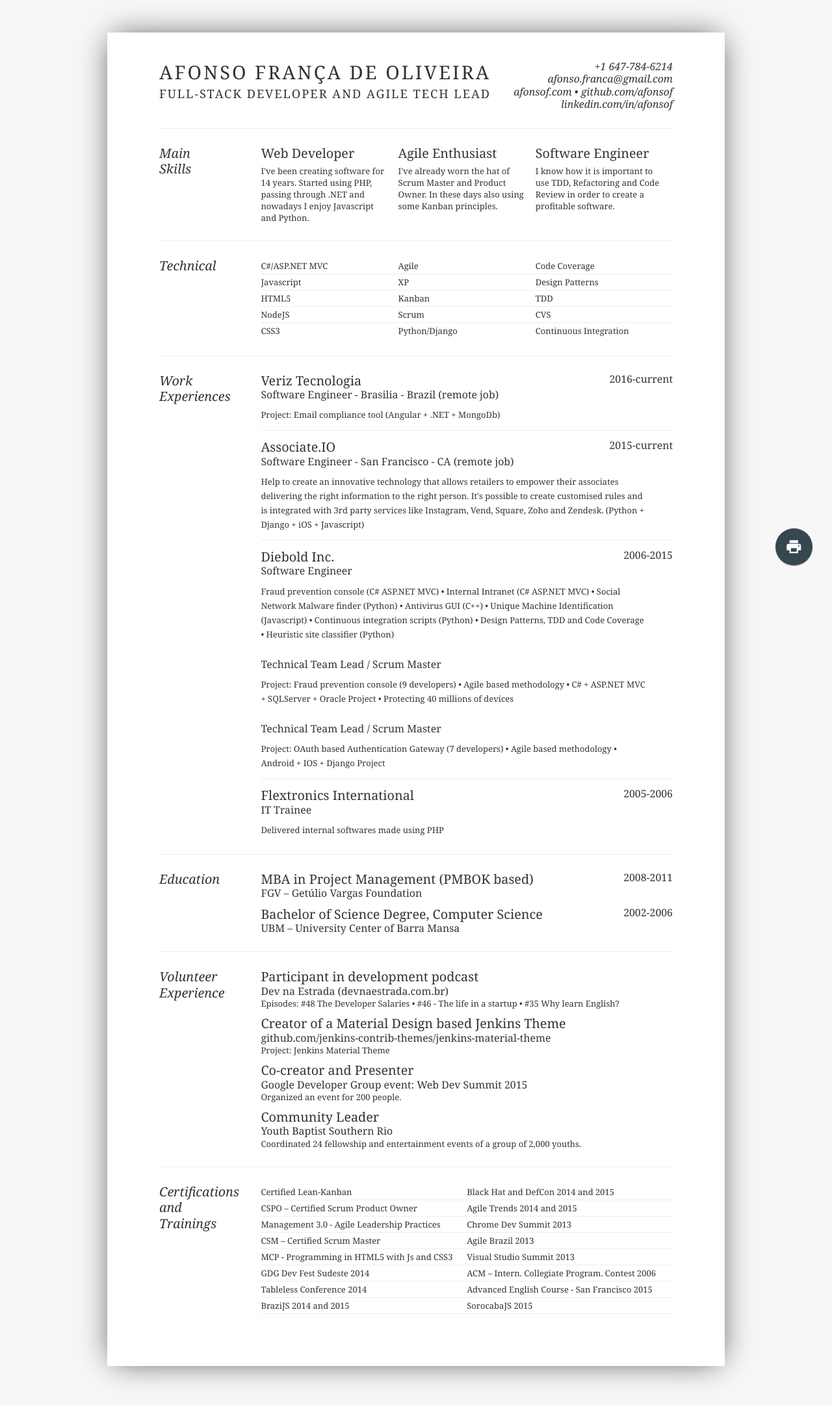
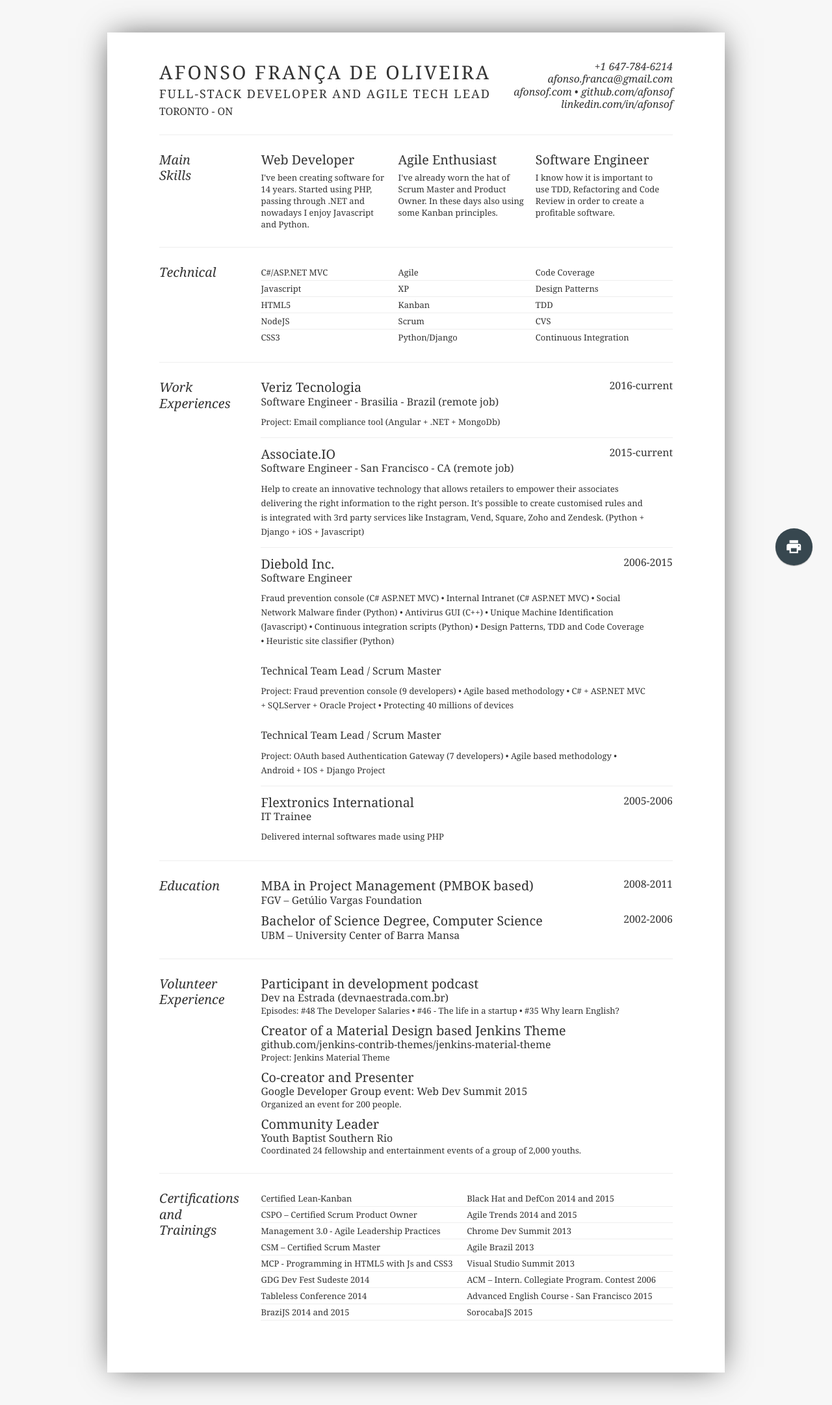
Before and after one commit to afonsof/afonsof.github.io, a Jekyll site: the page built from resume.html, in a window 1280 px wide. Shown: the whole page at 65% size. Built offline with Jekyll 4.4.1, drawn with Linux system fonts in a browser that asks for light colours.

Commit message:
Add location

```diff
--- a/_data/resume.yml
+++ b/_data/resume.yml
@@ -1,11 +1,12 @@
   bornDate: "1984-05-08 00:00:00 -0300"
+  location: "Toronto - ON"
 
   contactInfo:  "+1 647-784-6214<br>
   afonso.franca@gmail.com<br>
   afonsof.com • github.com/afonsof<br>
   linkedin.com/in/afonsof"
 
-  tagline: "Hi, I'm Afonso, a curious 32-year-old man who
+  tagline: "Hi, I'm Afonso, a curious 32-year-old man who lives in Toronto and
             works as Full-Stack developer at the great startup associate.io!"
 
   intro: "I love coding and I've been doing this since I was a teenager. The first time I created a program,
--- a/_includes/head.html
+++ b/_includes/head.html
@@ -3,7 +3,7 @@
 <head>
     <title>
         {% if page.title %}{{ page.title }} &mdash; {{ site.title }}
-        {% else %} {{ site.title }} &mdash; {{site.description }}
+        {% else %} {{ site.title }} &mdash; {{site.description }} &mdash; {{resume.location }}
         {% endif %}
     </title>
 
--- a/resume.html
+++ b/resume.html
@@ -6,7 +6,7 @@ permalink: /resume/
 
 <html>
 <head>
-    <title>{{ site.author }}'s resume &mdash; {{ site.description }}</title>
+    <title>{{ site.author }}'s resume &mdash; {{ site.description }} &mdash; {{resume.location }}</title>
     <meta name="description" content="{{ site.description }}"/>
     <meta http-equiv="content-type" content="text/html; charset=utf-8"/>
 
@@ -22,6 +22,7 @@ permalink: /resume/
             margin: 0;
             padding: 0;
         }
+
         body {
             font: 13px/1.231 arial, helvetica, clean, sans-serif;
             font-family: "Georgia", serif;
@@ -31,40 +32,52 @@ permalink: /resume/
             text-align: left;
             background-color: #f7f7f7;
         }
+
         li {
             list-style: none;
         }
+
         h1, h2, h3, h4, h5, h6 {
             font-size: 100%;
             font-weight: normal;
         }
+
         h2 {
             font-size: 152%;
         }
+
         h3, h4 {
             font-size: 122%;
+
         }
+
         h1, h2, h3, h4 {
             color: #333;
         }
+
         p {
             font-size: 100%;
             line-height: 18px;
             padding-right: 3em;
         }
+
         a:hover {
             text-decoration: none;
         }
+
         strong {
             font-weight: bold;
         }
+
         li {
             line-height: 24px;
             border-bottom: 1px solid #eee;
         }
-        b{
+
+        b {
             font-weight: normal;
         }
+
         .paper {
             margin: 50px auto;
             background: #fff;
@@ -73,6 +86,7 @@ permalink: /resume/
             -moz-box-shadow: 0 0 47px -9px rgba(0, 0, 0, 0.75);
             box-shadow: 0 0 47px -9px rgba(0, 0, 0, 0.75);
         }
+
         .paper section:after, .paper header:after {
             content: ".";
             display: block;
@@ -80,25 +94,35 @@ permalink: /resume/
             clear: both;
             visibility: hidden;
         }
+
         header {
             margin: 2.5em 0 0 0;
         }
+
         header .hgroup {
             float: left;
             margin-left: 0;
             width: 66%;
         }
+
         header .hgroup h1 {
             font-size: 29px;
             text-transform: uppercase;
             letter-spacing: 3px;
         }
+
         header .hgroup h2 {
             font-size: 140%;
             margin-top: 5px;
             text-transform: uppercase;
             letter-spacing: 2px;
         }
+
+        header .hgroup h3 {
+            text-transform: uppercase;
+            margin-top: 6px;
+        }
+
         header address {
             width: 32%;
             margin-left: 1.99%;
@@ -106,89 +130,111 @@ permalink: /resume/
             font-size: 122%;
             text-align: right;
         }
+
         section {
             margin-top: 2em;
             padding-top: 2em;
             border-top: 1px solid #eee;
             page-break-inside: avoid;
         }
+
         section > h2 {
             width: 12.3%;
             float: left;
             font-style: italic;
         }
+
         section > div {
             width: 80.2% !important;
             float: right;
         }
+
         section .experience {
             position: relative;
             margin-bottom: 1em;
             padding-bottom: 1em;
             border-bottom: 1px solid #eee;
         }
+
         section .experience h4 {
             position: absolute;
             top: 0;
             right: 0;
         }
+
         section .experience p {
             margin: 0.75em 0 2em 0;
             line-height: 22px;
         }
+
         section .experience:last-child {
             margin-bottom: 0;
             padding-bottom: 0;
             border: 0;
         }
+
         section .experience .occupation {
             position: relative;
         }
+
         section .experience .occupation:last-child p {
             margin-bottom: 0;
         }
+
         section .list-3-cols, section .skill {
             width: 33.3334%;
             float: left;
         }
+
         section .list-3-cols p, section .skill p {
             padding-right: 1em;
         }
+
         section .list-3-cols h2, section .skill h2 {
             margin-bottom: 6px;
         }
+
         section .list-3-cols li:last-child, section .skill li:last-child {
             border: none;
         }
+
         section .education {
             position: relative;
         }
+
         section .education h3 {
             margin-bottom: 10px;
         }
+
         section .education:last-child h3 {
             margin-bottom: 0;
         }
+
         section .education h4 {
             position: absolute;
             top: 0;
             right: 0;
         }
+
         section .profile p {
             font-size: 144%;
             padding-right: 0;
             line-height: 24px;
         }
+
         section .volunteer p {
             margin-bottom: 10px;
         }
+
         section .volunteer:last-child p {
             margin-bottom: 0;
         }
+
         section .list-2-cols {
             width: 50%;
             float: left;
         }
+
         .btn {
             background: #37474F;
             -webkit-border-radius: 50%;
@@ -203,23 +249,28 @@ permalink: /resume/
             height: 1.5cm;
             box-shadow: 0 1px 1.5px 0 rgba(0, 0, 0, .12), 0 1px 1px 0 rgba(0, 0, 0, .24);
         }
+
         .btn:hover {
             background: #455A64;
             text-decoration: none;
         }
+
         .btn-print {
             position: fixed;
             right: 30px;
             bottom: 30px;
         }
+
         @media print {
             body {
                 background-color: white;
             }
+
             .paper {
                 margin: 0;
                 padding-bottom: 0;
             }
+
             .btn {
                 display: none;
             }
@@ -245,6 +296,7 @@ permalink: /resume/
         <div class="hgroup">
             <h1>{{ site.author }}</h1>
             <h2>{{ site.description }}</h2>
+            <h3>{{ resume.location }}</h3>
         </div>
         <address style="white-space:pre">{{ resume.contactInfo }}</address>
     </header>
```
Lines whose indentation alone changed are shown as unchanged.
